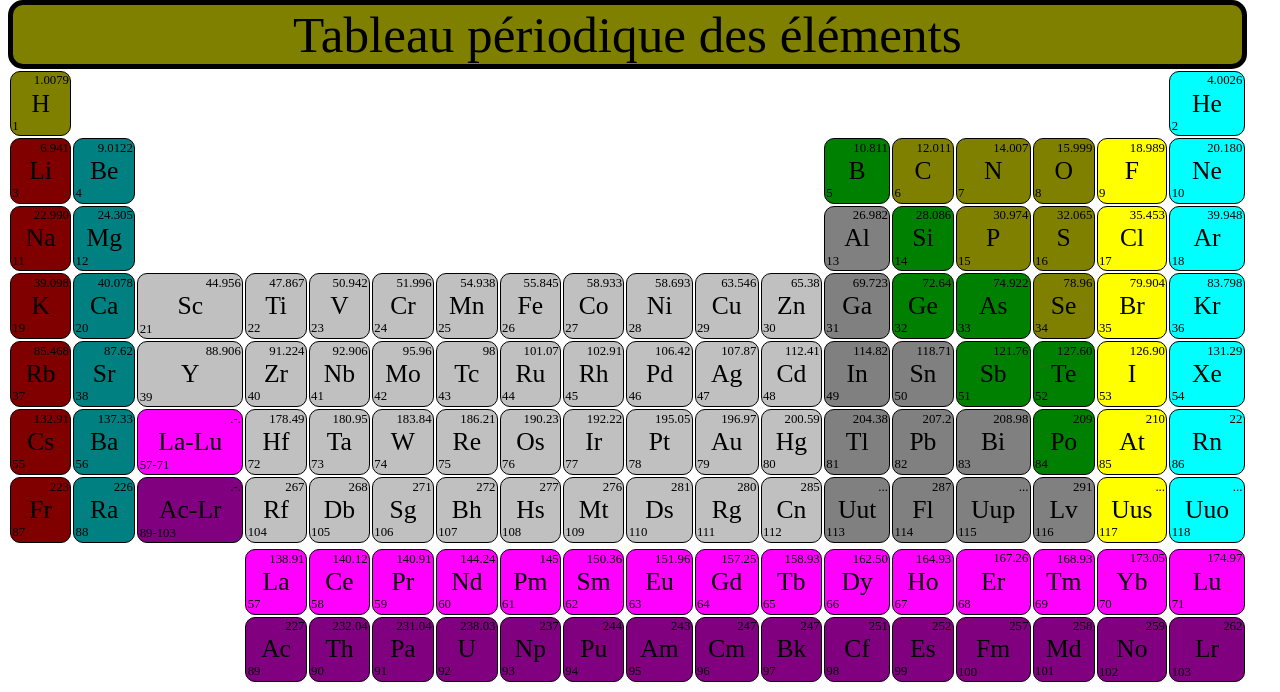
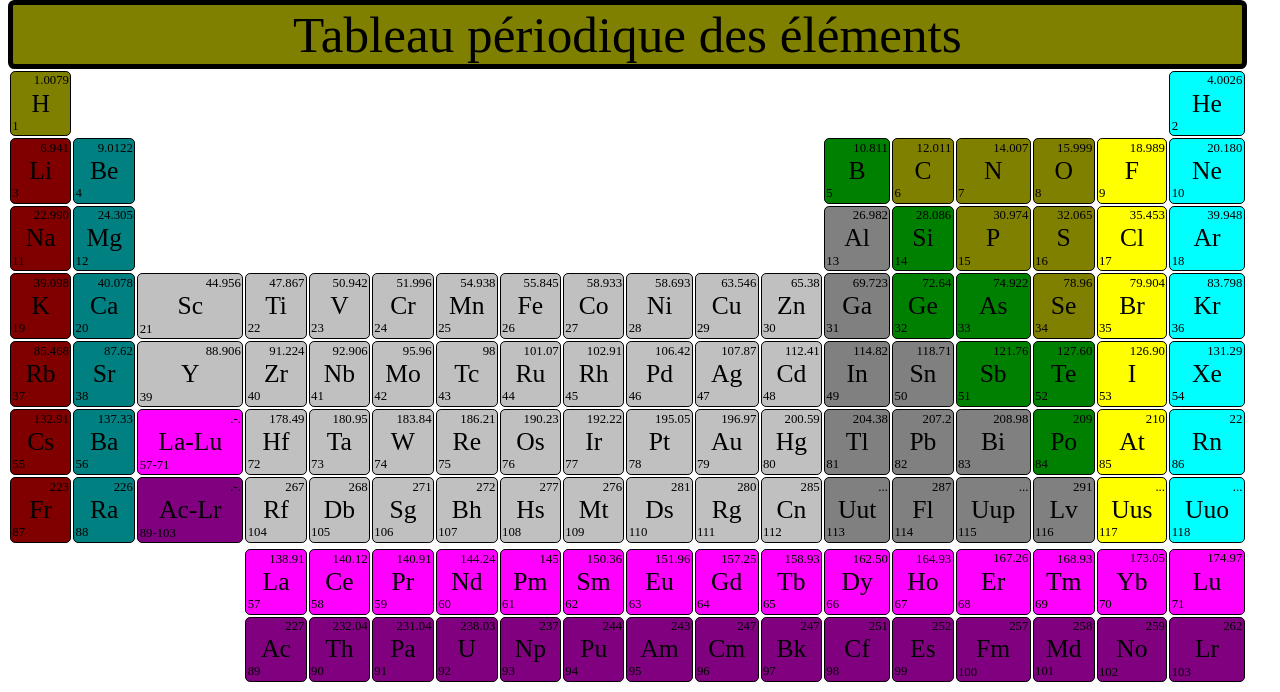
Before and after one commit to Gwada/piscine-php, a PHP site: page /responsive.html in a window 1280 px wide. Shown: the part 458-1150 px from the top of the page. Run offline with PHP 8.4, Linux system fonts and the light colour scheme.

Commit message:
d00 done

```diff
--- a/D00/ex03/responsive.css
+++ b/D00/ex03/responsive.css
@@ -46,7 +46,7 @@ caption
 	background-color: olive;
 	width: auto;
 	font-size: 4vw;
-	border-radius: 15px;
+	border-radius: 0.5vw;
 	border: 0.4vw solid black;
 }
 .num
@@ -70,60 +70,60 @@ caption
 .non_met
 {
 	background-color: olive;
-	border-radius: 10px;
+	border-radius: 0.4vw;
 	border: 0.1vw solid black;
 }
 .met_alc
 {
 	background-color: maroon;
-	border-radius: 10px;
+	border-radius: 0.4vw;
 	border: 0.1vw solid black;
 }
 .alc_ter
 {
 	background-color: teal;
-	border-radius: 10px;
+	border-radius: 0.4vw;
 	border: 0.1vw solid black;
 }
 .met
 {
 	background-color: silver;
-	border-radius: 10px;
+	border-radius: 0.4vw;
 	border: 0.1vw solid black;
 }
 .met_pau
 {
 	background-color: gray;
-	border-radius: 10px;
+	border-radius: 0.4vw;
 	border: 0.1vw solid black;
 }
 .meta
 {
 	background-color: green;
-	border-radius: 10px;
+	border-radius: 0.4vw;
 	border: 0.1vw solid black;
 }
 .hal
 {
 	background-color: yellow;
-	border-radius: 10px;
+	border-radius: 0.4vw;
 	border: 0.1vw solid black;
 }
 .gaz_nob
 {
 	background-color: cyan;
-	border-radius: 10px;
+	border-radius: 0.4vw;
 	border: 0.1vw solid black;
 }
 .lan
 {
 	background-color: fuchsia;
-	border-radius: 10px;
+	border-radius: 0.4vw;
 	border: 0.1vw solid black;
 }
 .act
 {
 	background-color: purple;
-	border-radius: 10px;
+	border-radius: 0.4vw;
 	border: 0.1vw solid black;
 }
```
Also changed, not shown: D00/ex01/mendeleiev.html (+11 -11 lines), 2 other files.
